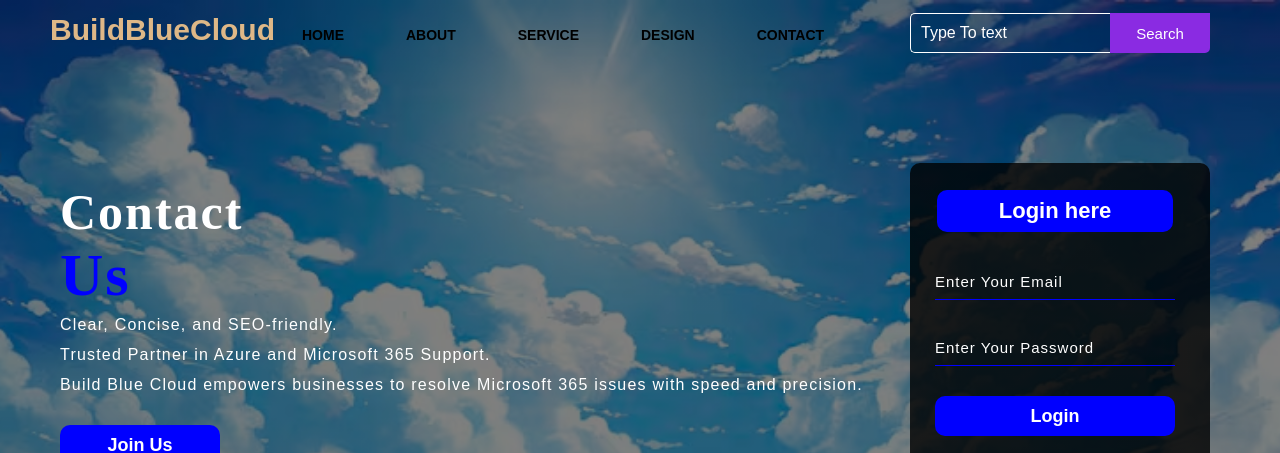
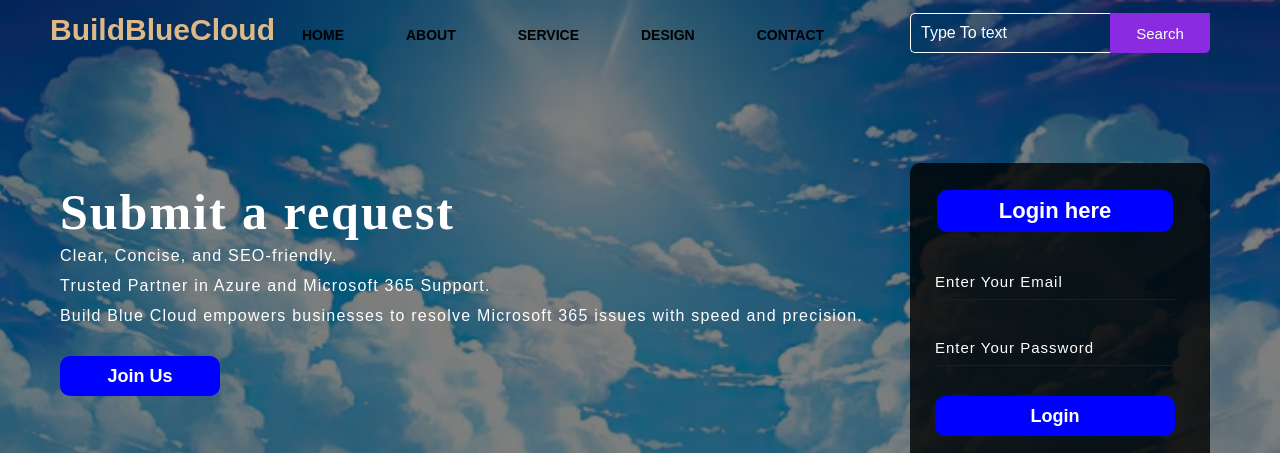
Before and after one commit to buildbluecloud/Project0, a website: page contactus.html in a window 1280 px wide. Shown: the top 453 px of the page. Drawn offline with nearby package versions, Linux system fonts and the light colour scheme.

Commit message:
Update contactus.html

```diff
--- a/contactus.html
+++ b/contactus.html
@@ -28,7 +28,7 @@
 
         </div>
         <div class="content">
-            <h1> Contact <br><span> Us </span></h1>
+            <h1> Submit a request <br><span>  </span></h1>
             <p class="par">Clear, Concise, and SEO-friendly. <br> Trusted Partner in Azure and Microsoft 365 Support. <br> Build Blue Cloud empowers businesses to resolve Microsoft 365 issues with speed and precision. </p>
                 <button class="cn"><a href="#">Join Us</a></button>
 
```
